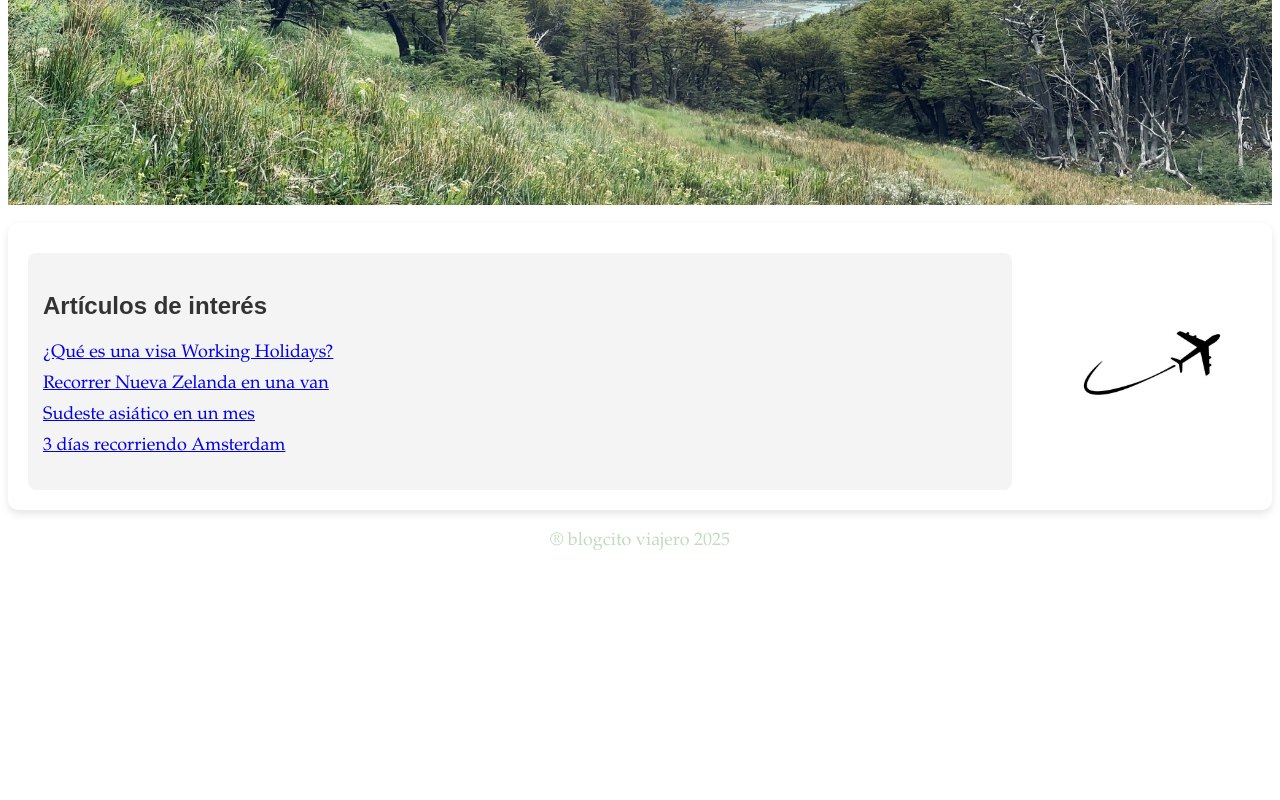
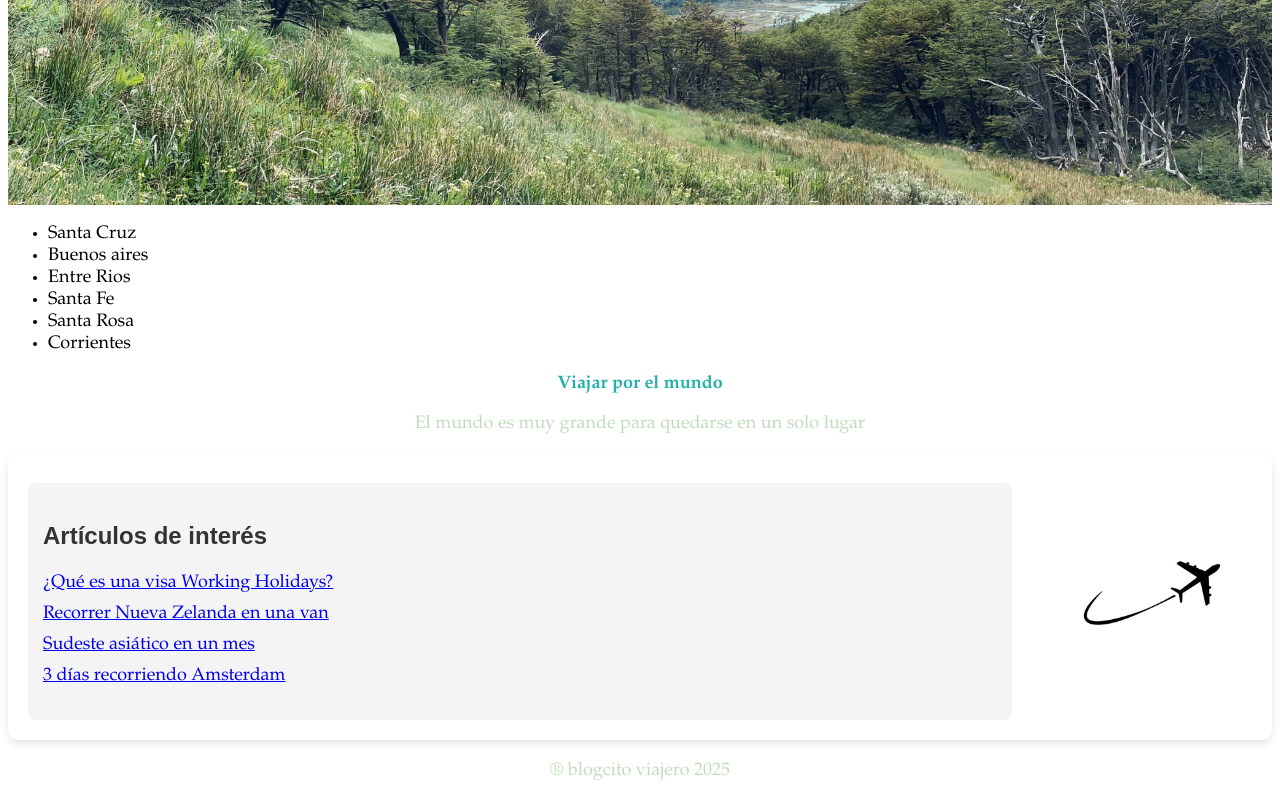
Before and after one commit to EmilceVisconti/PaginaWeb, a plain HTML site: page index.html in a window 1280 px wide. Shown: the part 988-1788 px from the top of the page. Before the commit the page ends 1558 px from the top, so only its background shows below. Drawn offline with Linux system fonts and the light colour scheme.

Commit message:
fichero script anexado

```diff
--- a/index.html
+++ b/index.html
@@ -51,6 +51,14 @@
             </div>
             </p>
             </section>
+<ul  id="provincias" >
+    <li>Santa Cruz </li>
+    <li>Buenos aires </li>
+    <li>Entre Rios </li>
+    <li>Santa Fe</li>
+  </ul>
+<div id="posts"></div>
+  <script src="script.js" defer></script>
 
             <section class="articulos">
                 <div class="contenido">
--- /dev/null
+++ b/script.js
@@ -0,0 +1,20 @@
+const ul = document.getElementById('provincias');
+
+
+ul.innerHTML += '<li> Santa Rosa </li>';
+ul.innerHTML += '<li> Corrientes </li>';
+
+const viaje = {
+  titulo: 'Viajar por el mundo',
+  descripcion: 'El mundo es muy grande para quedarse en un solo lugar'
+};
+
+const contenedor = document.getElementById('posts');
+
+const h2 = document.createElement('h2');
+h2.textContent = viaje.titulo;
+contenedor.appendChild(h2);
+
+const p = document.createElement('p');
+p.textContent = viaje.descripcion;
+contenedor.appendChild(p);
```
